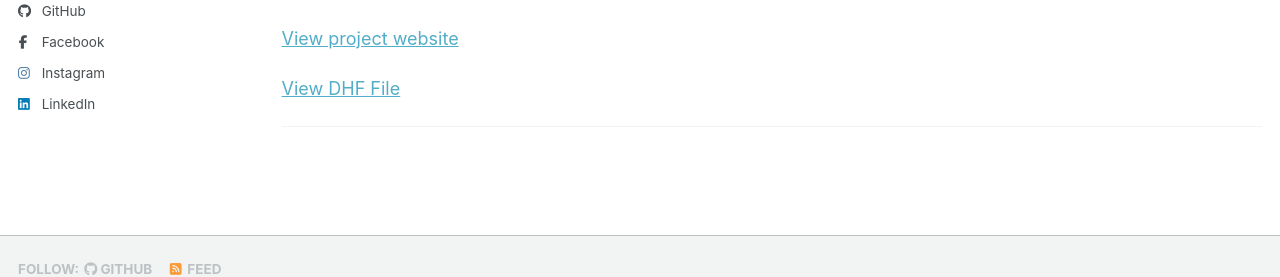
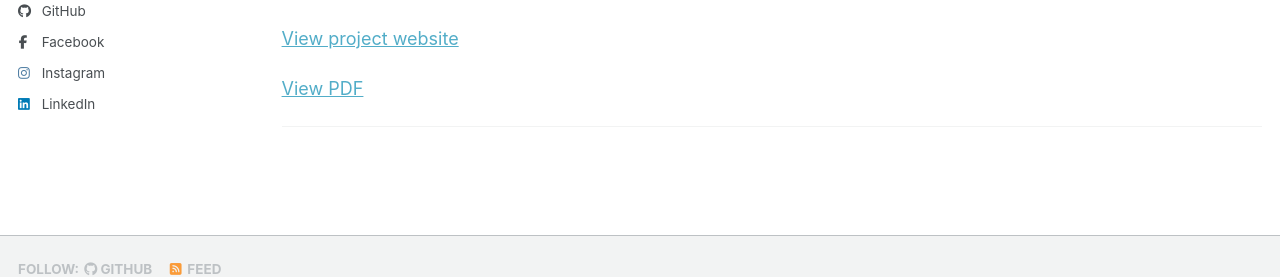
Before and after one commit to jlyles8/jlyles8.github.io, a Jekyll site: the page built from _pages/projects.md, in a window 1280 px wide and 900 px high, scrolled down 798 px. Shown: the part 554-831 px from the top of the window. Built offline with Jekyll 4.4.1, drawn with Linux system fonts in a browser that asks for light colours; a style sheet for code colours, icons or effects is not loaded.

Commit message:
Update link text for project PDF

```diff
--- a/_pages/projects.md
+++ b/_pages/projects.md
@@ -60,6 +60,6 @@ Beyond STEM education, the game was also intended to make repeated muscle activa
 
 [View project website](https://jlyles8.github.io/jordan-christopher-lyles-flappy-boiler/)
 
-[View DHF File](/files/flappy-boiler-project.pdf)
+[View PDF](/files/flappy-boiler-project.pdf)
 
 ---
```
